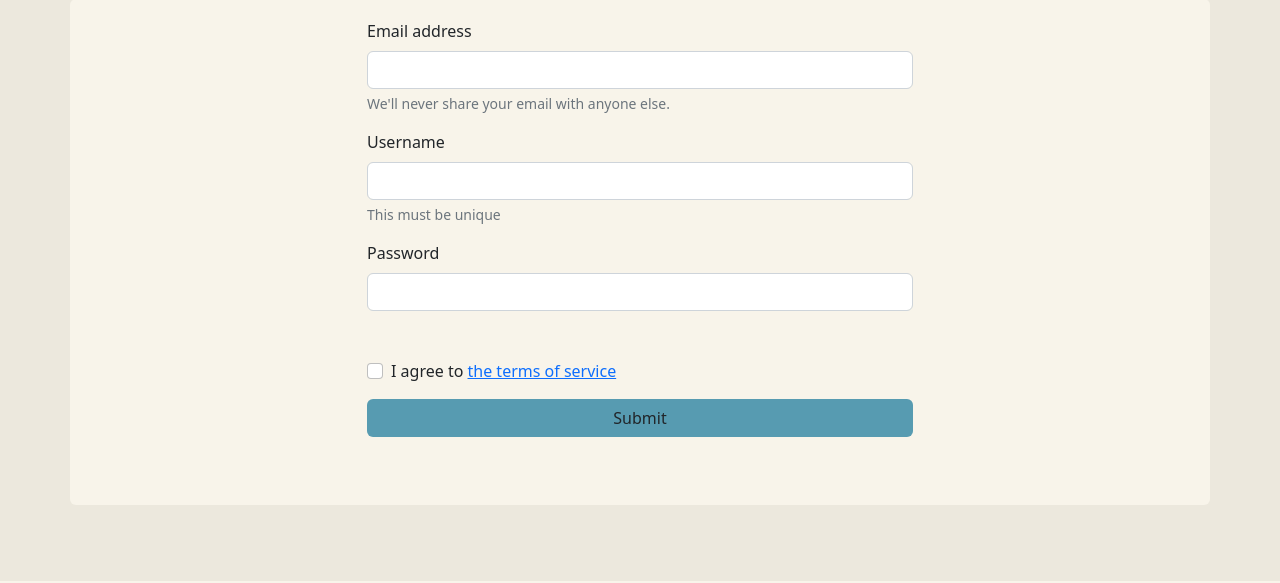
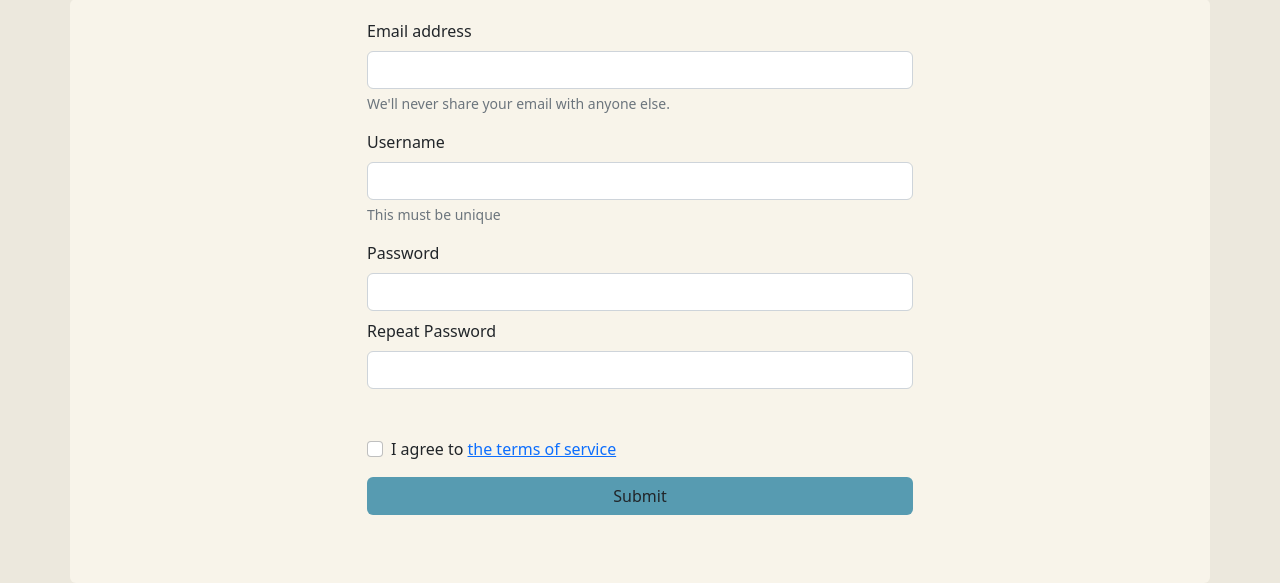
Before and after one commit to zachpren0/Surf_Forum, a PHP site: page /signup.php in a window 1280 px wide. Shown: the part 219-802 px from the top of the page. Run offline with PHP 8.4, Linux system fonts and the light colour scheme.

Commit message:
db changes commit

```diff
--- a/signup.php
+++ b/signup.php
@@ -18,29 +18,33 @@ include_once 'header.php';
           <div class="container">
             <div class="row bg-beige3 rounded top-buffer d-flex">
                     <div class="col-6 offset-3 justify-content-center top-buffer bottom-buffer">
-                        <form method="get" id="signupForm" action="http://www.randyconnolly.com/tests/process.php">
+
+                    <form method="post" id="signupForm" action="includes/signup.inc.php">
                             <div class="mb-3">
-                              <label for="InputEmail" class="form-label">Email address</label>
+                              <label for="email" class="form-label">Email address</label>
                               <input type="email" name="email" class="form-control required" id="InputEmail" aria-describedby="emailHelp">
                               <div id="emailHelp" class="form-text">We'll never share your email with anyone else.</div>
                             </div>
                             <div class="mb-3">
-                              <label for="InputUser" class="form-label">Username</label>
-                              <input type="text" name="user" class="form-control required" id="InputUser">
+                              <label for="username" class="form-label">Username</label>
+                              <input type="text" name="username" class="form-control required" id="InputUser">
                               <div id="userHelp" class="form-text">This must be unique</div>
                             </div>
                             <div class="mb-5">
-                              <label for="pass1" class="form-label">Password</label>
-                              <input type="password" user="pass" class="form-control required" id="pass1">
+                              <label for="pwd" class="form-label">Password</label>
+                              <input type="password" name="pwd" class="form-control required" id="pass1">
+                              <label for="pwd2" class="form-label mt-2"> Repeat Password</label>
+                              <input type="password" name="pwd2" class="form-control required" id="pass1">
                             </div>
                             <div class="mb-3 form-check">
-                              <input type="checkbox" name="agree"   class="form-check-input required" id="terms">
+                              <input type="checkbox" name="terms"   class="form-check-input required" id="terms">
                               <label class="form-check-label" for="terms">I agree to <a href="https://en.wikipedia.org/wiki/Mallard">the terms of service</a></label>
                             </div>
                             <div class="mb-5 text-center d-grid gap-2 col-12 mx-auto">
-                              <button type="submit" class="btn bg-blue">Submit</button>
+                              <button type="submit" name="submit" class="btn bg-blue">Submit</button>
                             </div>
                           </form>
+
                     </div>
             </div>
           </div>
```
Also changed, not shown: includes/db.inc.php (renamed from db.php, +29 -9 lines), includes/signup.inc.php (added, +8 -0 lines), login.php (+8 -6 lines), includes/login.inc.php (added).
